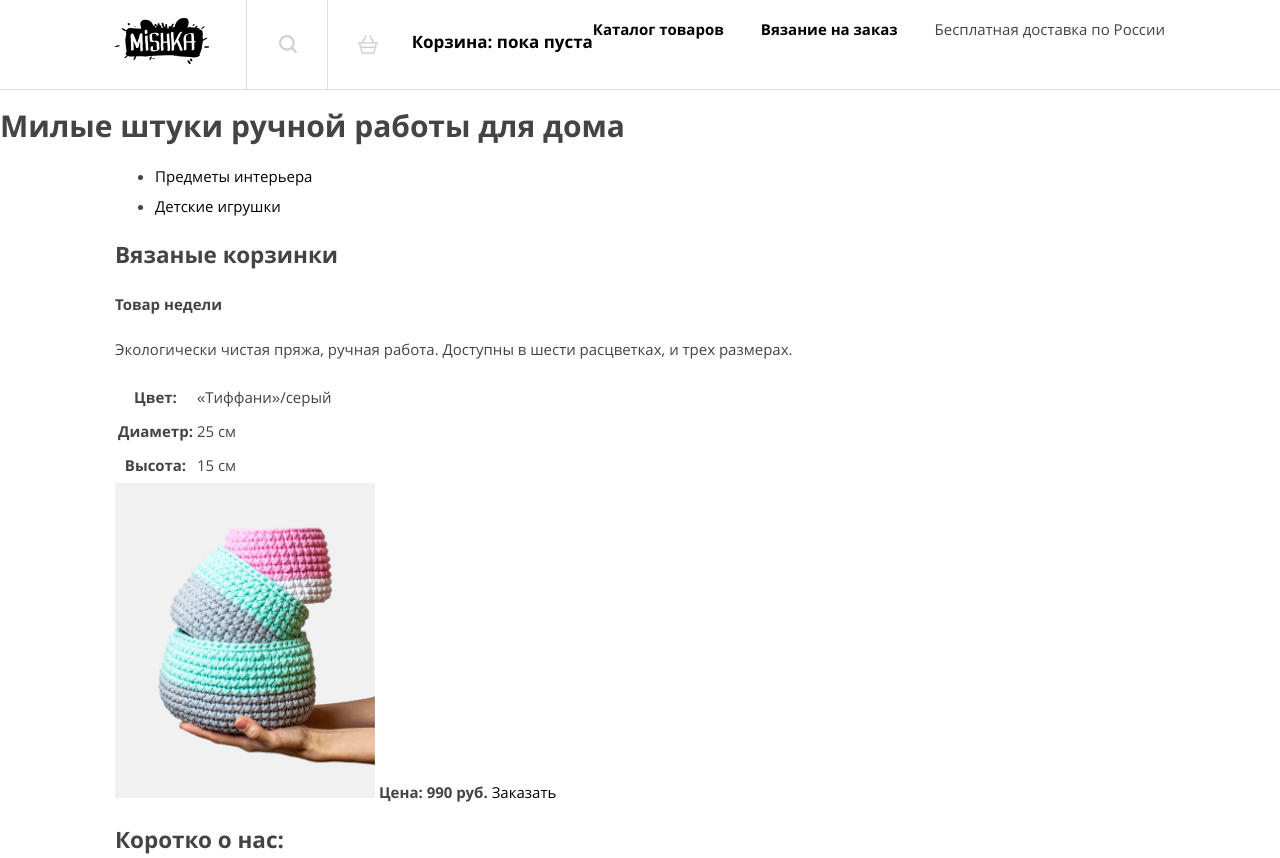
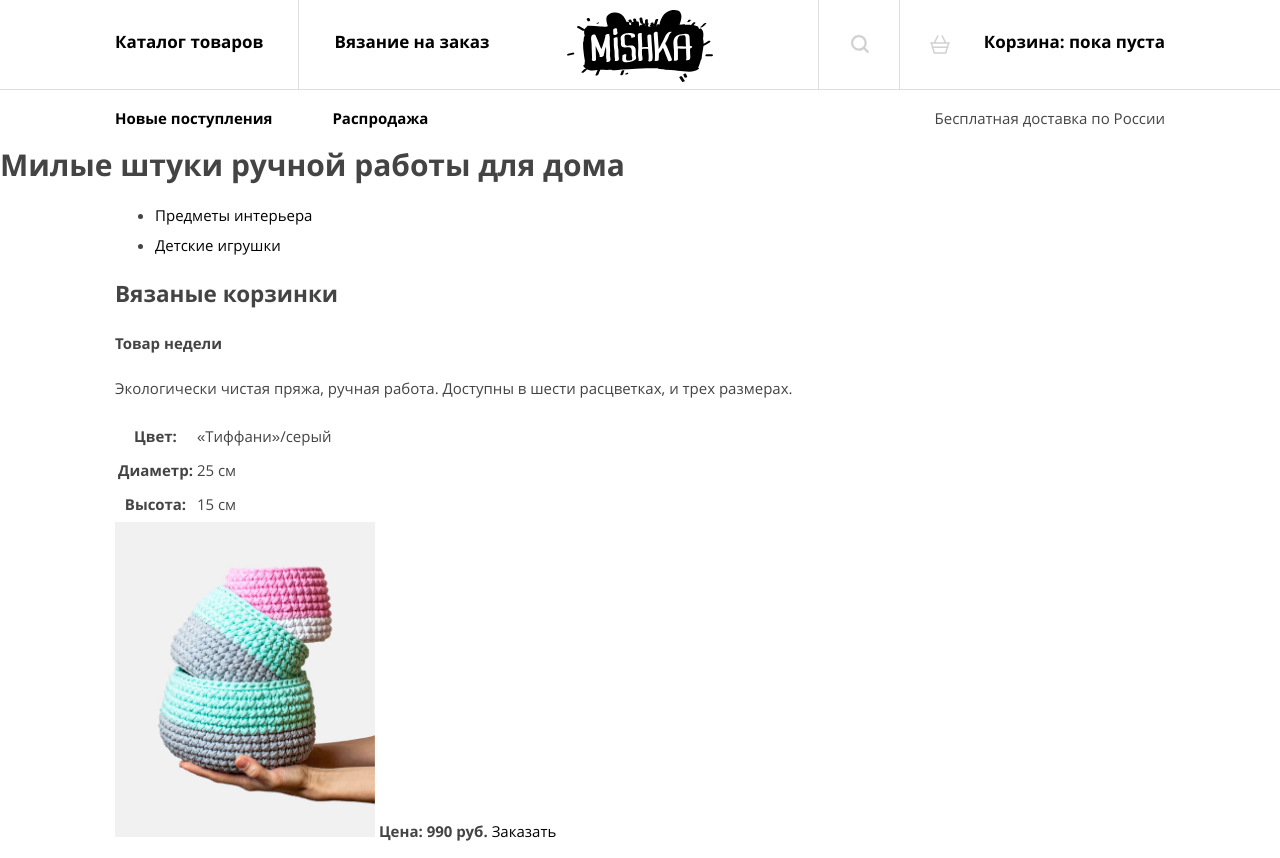
Before and after one commit to maximus-dr/mishka, a website: page src/index.html in a window 1280 px wide. Shown: the top 858 px of the page. Drawn offline with nearby package versions, Linux system fonts and the light colour scheme; files that its build step writes are made by us from their sources.

Commit message:
Added styles for page-header tablet version

```diff
--- a/src/sass/header/main-nav.scss
+++ b/src/sass/header/main-nav.scss
@@ -124,3 +124,32 @@
     text-overflow: ellipsis;
   }
 }
+
+
+@media (min-width: $desktop-width) {
+  .main-nav {
+    min-width: 370px;
+
+    font-size: 17px;
+  }
+
+  .main-nav__list {
+    padding: 0;
+  }
+
+  .main-nav__item {
+    margin: 0;
+    padding: 0;
+
+    &:not(:last-of-type) {
+      margin-right: 35px;
+
+      border-right: 1px solid #dfdfdf;
+    }
+  }
+
+  .main-nav__link {
+    max-width: 200px;
+    padding: 30px 35px 35px 0;
+  }
+}
--- a/src/sass/header/nav.scss
+++ b/src/sass/header/nav.scss
@@ -14,3 +14,28 @@
     color: rgba(0, 0, 0, 0.3);
   }
 }
+
+
+@media (min-width: $desktop-width) {
+  .nav {
+    display: flex;
+
+    min-width: 350px;
+    margin: 0;
+    padding: 0;
+    padding-top: 17px;
+
+    list-style: none;
+  }
+
+  .nav__item {
+    max-width: 175px;
+    margin: 0;
+    margin-right: 60px;
+    padding: 0;
+
+    white-space: nowrap;
+    overflow: hidden;
+    text-overflow: ellipsis;
+  }
+}
--- a/src/sass/header/page-header.scss
+++ b/src/sass/header/page-header.scss
@@ -86,3 +86,30 @@
     text-align: right;
   }
 }
+
+
+@media (min-width: $desktop-width) {
+  .page-header__logo {
+    display: block;
+    position: absolute;
+    top: 0;
+    left: 0;
+
+    padding: 0;
+    padding-top: 10px;
+
+    width: 100%;
+
+    img {
+      height: 72px;
+    }
+  }
+
+  .page-header__main-nav {
+    order: -3;
+  }
+
+  .page-header__nav {
+    display: block;
+  }
+}
```
